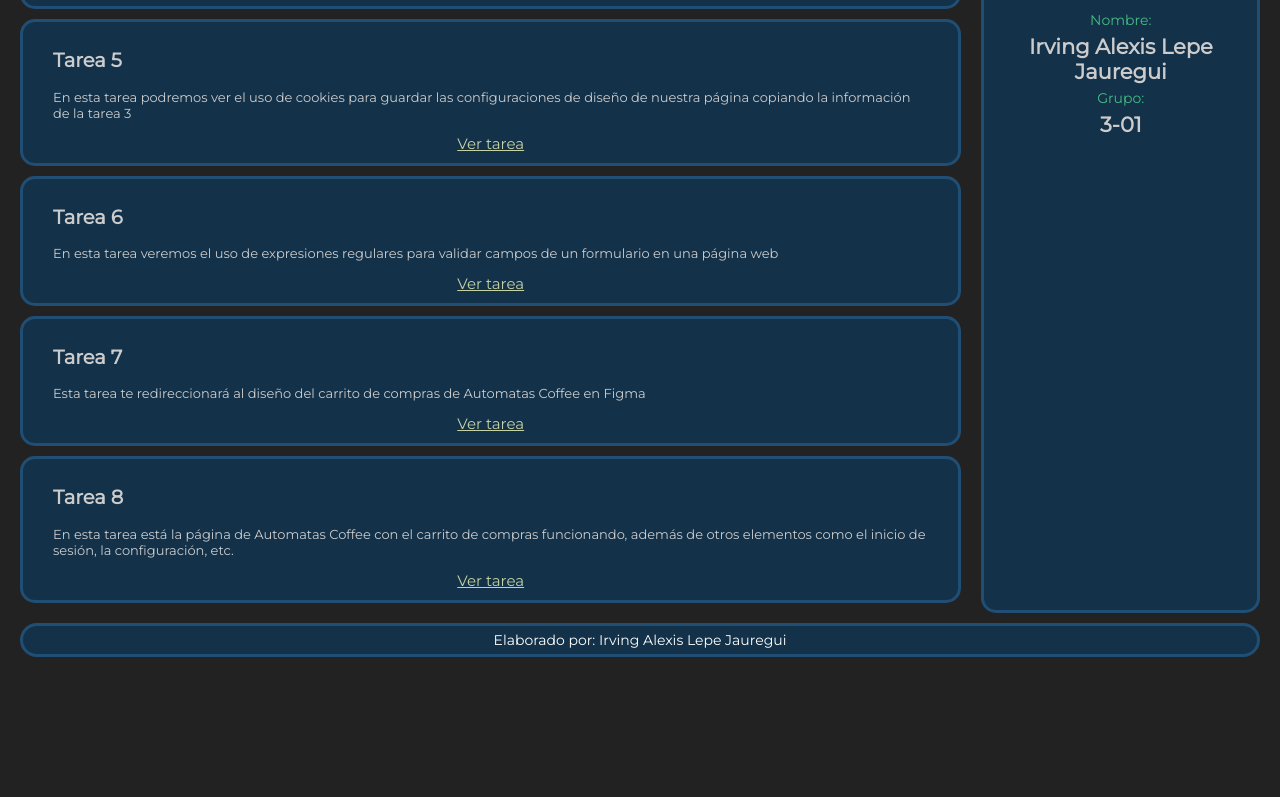
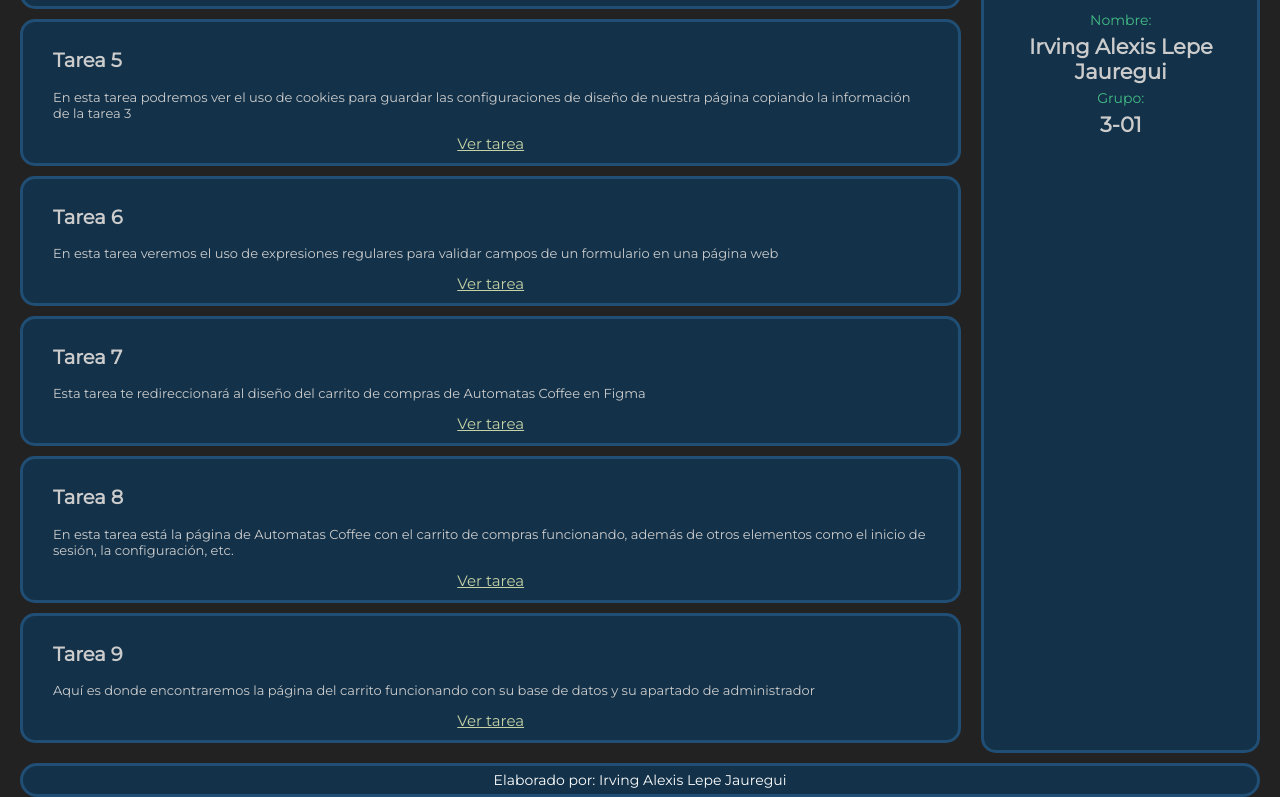
Before and after one commit to irlepee/paginaVercel, a plain HTML site: page index.html in a window 1280 px wide. Shown: the part 395-1192 px from the top of the page. Before the commit the page ends 1052 px from the top, so only its background shows below. Drawn offline with Linux system fonts and the light colour scheme.

Commit message:
Tarea 9 - Carrito con BD

```diff
--- a/index.html
+++ b/index.html
@@ -41,6 +41,11 @@
                     <p>En esta tarea está la página de Automatas Coffee con el carrito de compras funcionando, además de otros elementos como el inicio de sesión, la configuración, etc.</p>
                     <a href="carrito-views/products.html">Ver tarea</a>
                 </div>
+                <div class="item">
+                    <h2>Tarea 9</h2>
+                    <p>Aquí es donde encontraremos la página del carrito funcionando con su base de datos y su apartado de administrador</p>
+                    <a href="https://automatascoffee.mnz.dom.my.id/">Ver tarea</a>
+                </div>
             </div>
             <div class="info">
                 <img src="images/yo.jpg">
```
